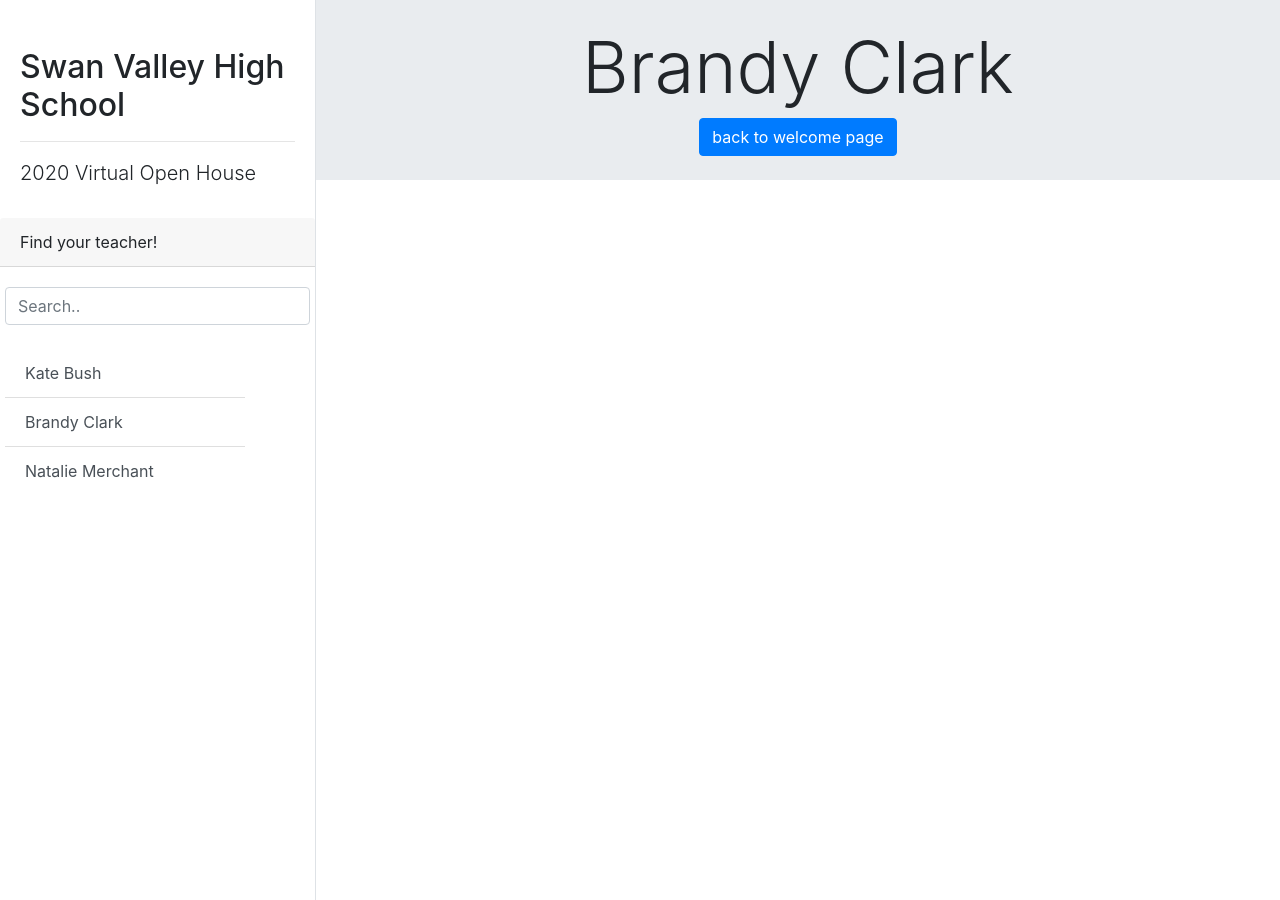
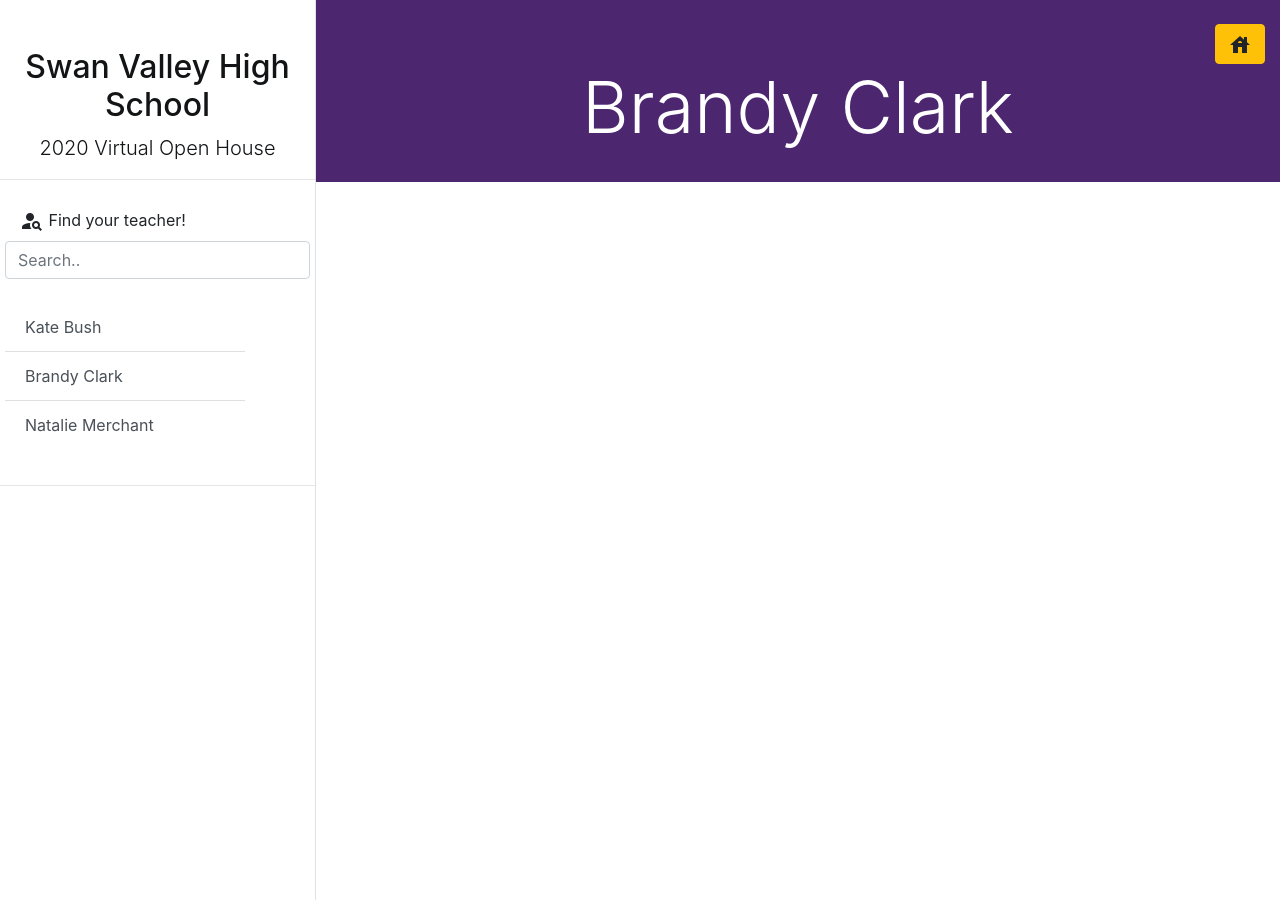
Before and after one commit to amlalejini/svhs-open-house-tri2-2021, a Jekyll site: the page built from _faculty/clark.md, in a window 1280 px wide. Built offline with Jekyll 4.4.1, drawn with Linux system fonts in a browser that asks for light colours; nearby versions of some CDN libraries.

Commit message:
update faculty page sidebar styling

```diff
--- a/_includes/faculty_list_filter.html
+++ b/_includes/faculty_list_filter.html
@@ -4,6 +4,7 @@
 
     <input class="form-control" id="myInput" type="text" placeholder="Search..">
     <br>
+
     <ul class="list-group list-group-flush" id="myList">
       {% assign teachers = site.faculty | sort: "key" %}
       {% for teacher in teachers  %}
@@ -13,5 +14,6 @@
       {% endfor %}
     </ul>
 
+
   </div>
 </div>
--- a/_layouts/faculty.html
+++ b/_layouts/faculty.html
@@ -7,41 +7,48 @@ layout: default
   <!-- Sidebar -->
   <div class="border-right" id="sidebar-wrapper">
 
-    <div class="sidebar-heading pt-5">
-      <h2>Swan Valley High School</h2>
+      <a href="{{ site.baseurl }}/" class="text-decoration-none text-dark">
+        <div class="sidebar-heading pt-5 pb-0">
+          <h2 class="text-center">Swan Valley High School</h2>
+          <p class="lead text-center">2020 Virtual Open House</p>
+        </div>
+      </a>
+
       <hr/>
-      <p class="lead">2020 Virtual Open House</p>
-    </div>
 
-    <div class="card border-0">
-      <div class="card-header">
-        <i class="fad fa-search"></i> Find your teacher!
+      <div class="card border-0">
+        <div class="card-header bg-white border-0 pb-1">
+          <span class="material-icons align-middle">person_search</span> Find your teacher!
+        </div>
+        <div class="card-body pt-1">
+          {% include faculty_list_filter.html %}
+        </div>
       </div>
-      <div class="card-body">
-        {% include faculty_list_filter.html %}
-      </div>
-    </div>
+
+      <hr/>
 
   </div>
   <!-- /#sidebar-wrapper -->
 
   <div id="page-content-wrapper">
 
-    <div class="jumbotron jumbotron-fluid py-4">
+    <div class="jumbotron jumbotron-fluid py-4" id="faculty-jumbotron">
       <div class="container">
         <!-- <div class="d-flex justify-content-center"> -->
+
+          <div class="row">
+            <div class="col d-flex justify-content-end">
+              <a class="btn btn-warning" href="{{ site.baseurl }}/"> <span class="material-icons align-middle">house</span> </a>
+            </div>
+          </div>
 
           <div class="row">
             <div class="col d-flex justify-content-center">
               <h1 class="display-3">{{ page.information.name }}</h1>
             </div>
           </div>
+          <!-- <hr> -->
 
-          <div class="row">
-            <div class="col d-flex justify-content-center">
-              <a class="btn btn-primary" href="{{ site.baseurl }}/"> back to welcome page </a>
-            </div>
-          </div>
         <!-- </div> -->
       </div>
     </div>
--- a/assets/main.scss
+++ b/assets/main.scss
@@ -13,6 +13,10 @@ $theme-secondary-color: #F8B50F;
     color: $theme-secondary-color;
     background-color: $theme-secondary-color;
   }
+}
+
+#faculty-jumbotron {
+  @extend #landing-jumbotron;
 }
 
 .landing-card {
```
Also changed, not shown: _faculty/bush.md (+7 -2 lines).
